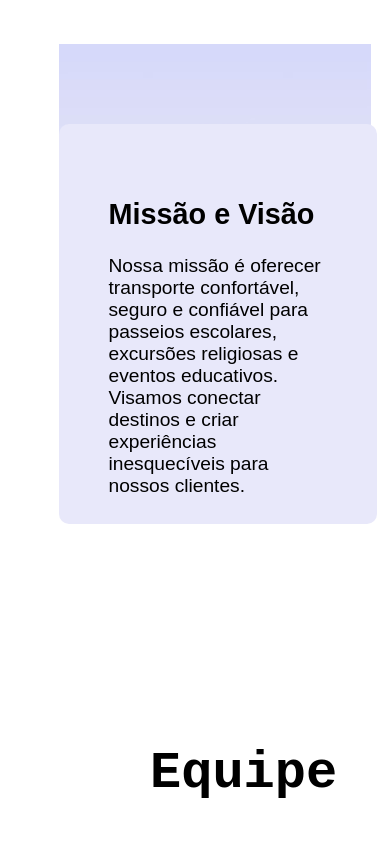
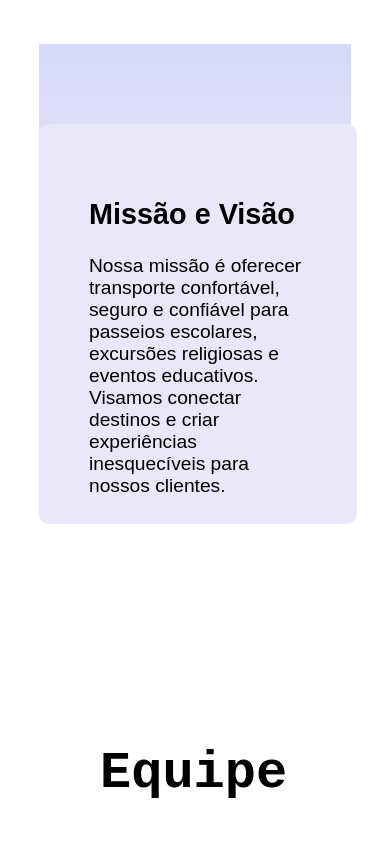
Before and after one commit to PatrickLeonardo/QualityService, a plain HTML site: page sobre.html in a window 390 px wide. Shown: the part 920-1764 px from the top of the page. Drawn offline with Linux system fonts and the light colour scheme.

Commit message:
update about page

```diff
--- a/css/sobre.css
+++ b/css/sobre.css
@@ -170,11 +170,11 @@ h1 {
         img {
             width: 80%;
             height: 400px;
-            margin-left: 15%;
+            margin-left: 10%;
         }
         #missao {
             margin-top: 80px;
-            margin-left: 15%;
+            margin-left: 10%;
             width: 56%;
             height: 300px;
             div {
@@ -182,6 +182,10 @@ h1 {
                 padding: 0px;
             }
         }
+    }
+
+    #title-equipe {
+        margin-left: 100px;
     }
 
     #equipe {
@@ -206,8 +210,8 @@ h1 {
         margin: 0px;
         div {
             margin: 20px 0px;
-            margin-left: 10%;
-            width: 110%;
+            margin-left: 15%;
+            width: 80%;
             .texto {
                 width: 90%;
             }
--- a/sobre.html
+++ b/sobre.html
@@ -41,7 +41,7 @@
 
         </div>
 
-        <h1>Equipe</h1>
+        <h1 id="title-equipe">Equipe</h1>
 
         <div id="equipe">
 
```
